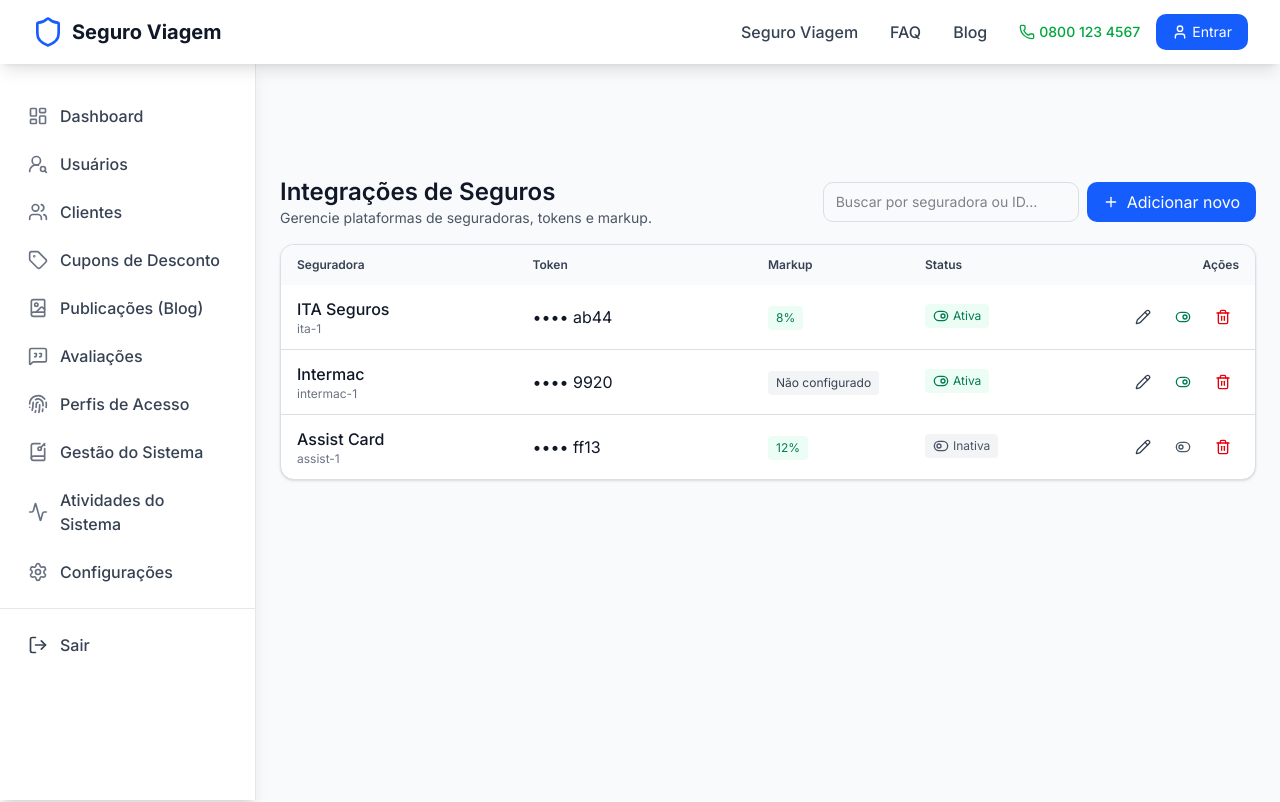
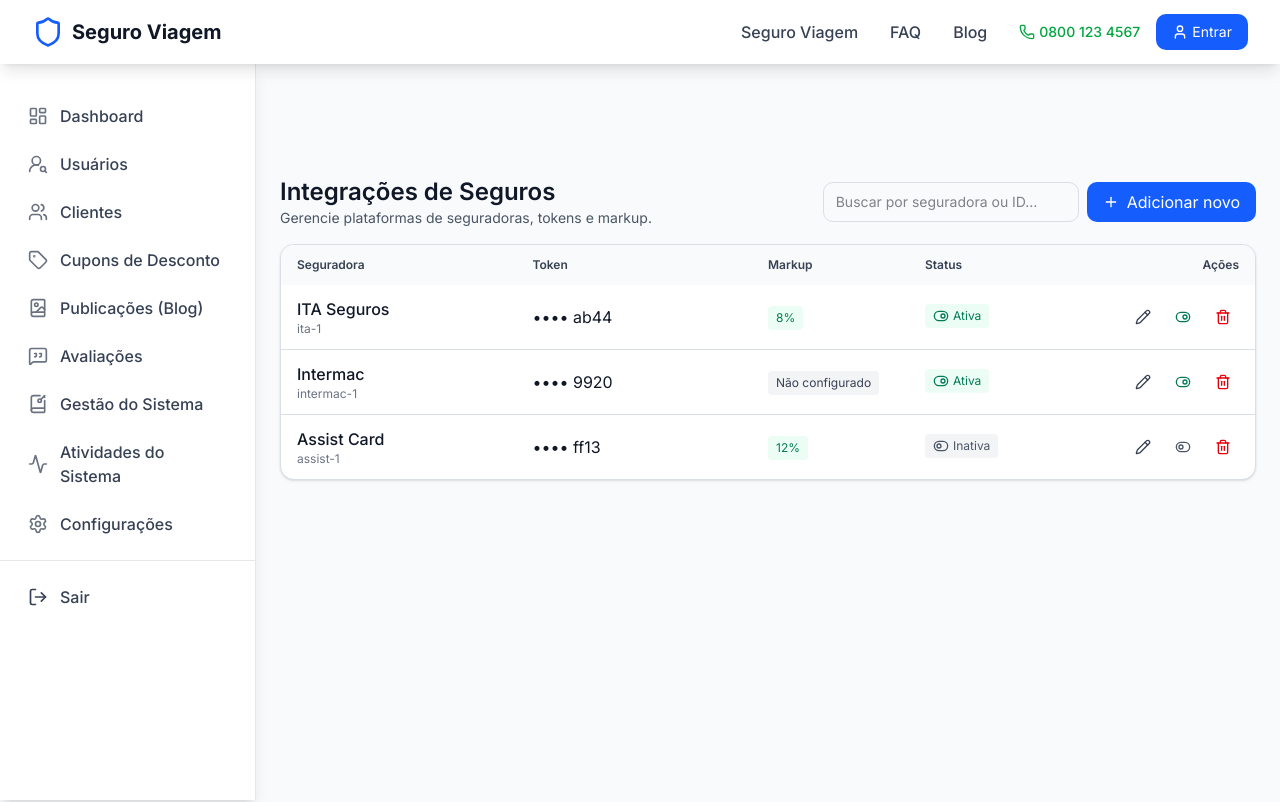
Before and after one commit to growscaletecnologia/az-seguros, a Next.js app in the folder frontend/: page /admin/integrations in a window 1280 px wide. Shown: the top 802 px of the page. Built offline with nearby package versions, Linux system fonts and the light colour scheme; no server answers.

Commit message:
visual: removing access pprofile

```diff
--- a/frontend/src/components/AdminSidebar.tsx
+++ b/frontend/src/components/AdminSidebar.tsx
@@ -80,12 +80,12 @@ const AdminSidebar = () => {
 			href: "/admin/avaliacoes",
 			icon: <MessageSquareQuote className="h-5 w-5" />,
 		},
-		{
-			id: "rbac",
-			label: "Perfis de Acesso",
-			href: "/admin/rbac",
-			icon: <Fingerprint className="h-5 w-5" />,
-		},
+		// {
+		// 	id: "rbac",
+		// 	label: "Perfis de Acesso",
+		// 	href: "/admin/rbac",
+		// 	icon: <Fingerprint className="h-5 w-5" />,
+		// },
 		{
 			id: "conteudos",
 			label: "Gestão do Sistema",
```
Also changed, not shown: 1 other file (tests, documents, lock files or other folders).
